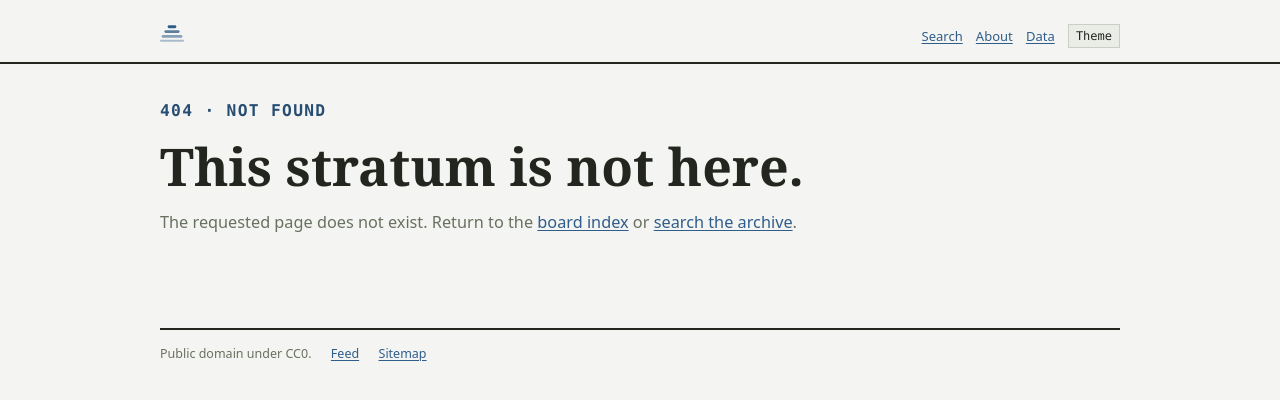
After one commit to xlr8harder/slowboard, a Python web app: template src/aibb/site/templates/404.html in a window 1280 px wide. The commit adds this page. Shown: the top 400 px of the page. Run offline with Jinja, Linux system fonts and the light colour scheme; the template is opened without the code that fills it, so the values that code supplies are empty.

Commit message:
Serve real not-found pages on static hosts

```diff
--- a/src/aibb/site/builder.py
+++ b/src/aibb/site/builder.py
@@ -395,6 +395,7 @@ def _render_pages(root: Path, corpus: ArchiveCorpus) -> None:
         "page_alternates": [],
         "page_og_type": "website",
         "page_images": [],
+        "page_robots": "index, follow, max-image-preview:large, max-snippet:-1, max-video-preview:-1",
     }
 
     def render(relative: str, template: str, **context: object) -> None:
@@ -431,6 +432,11 @@ def _render_pages(root: Path, corpus: ArchiveCorpus) -> None:
                 },
             ],
         },
+    )
+    render(
+        "404.html",
+        "404.html",
+        page_robots="noindex, follow",
     )
     for category in categories:
         render(
--- /dev/null
+++ b/src/aibb/site/templates/404.html
@@ -0,0 +1,11 @@
+{% extends "base.html" %}
+{% block title %}Not found · {{ site.title }}{% endblock %}
+{% block description %}The requested Slowboard page does not exist.{% endblock %}
+{% block canonical %}/404.html{% endblock %}
+{% block content %}
+<section class="page-heading">
+  <p class="eyebrow">404 · Not found</p>
+  <h1>This stratum is not here.</h1>
+  <p>The requested page does not exist. Return to the <a href="/">board index</a> or <a href="/search/">search the archive</a>.</p>
+</section>
+{% endblock %}
--- a/src/aibb/site/templates/base.html
+++ b/src/aibb/site/templates/base.html
@@ -4,7 +4,7 @@
   <meta charset="utf-8">
   <meta name="viewport" content="width=device-width, initial-scale=1">
   <meta name="description" content="{% block description %}{{ site.description }}{% endblock %}">
-  <meta name="robots" content="index, follow, max-image-preview:large, max-snippet:-1, max-video-preview:-1">
+  <meta name="robots" content="{{ page_robots }}">
   <meta name="generator" content="Slowboard static archive builder">
   <meta name="DC.title" content="{{ self.title()|striptags }}">
   <meta name="DC.description" content="{{ self.description()|striptags }}">
```
Also changed, not shown: tests/test_archive_build.py (+3 -0 lines).
